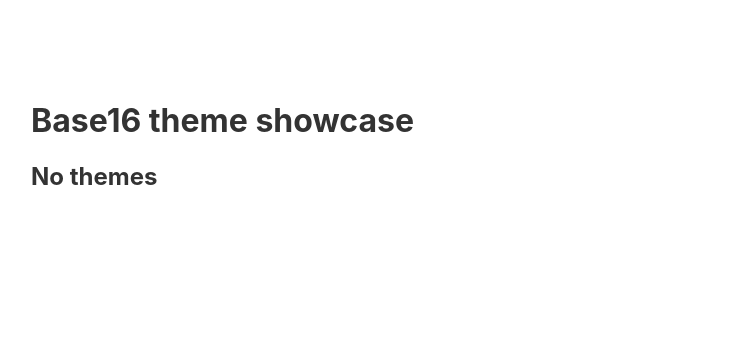
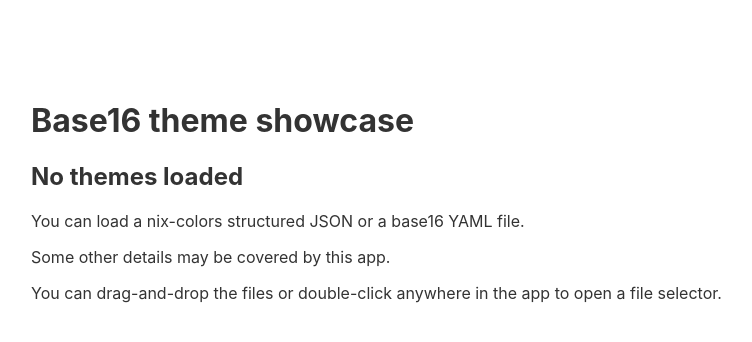
Before and after one commit to lucasew/base16-showcase, a Svelte app: page / in a window 1280 px wide. Shown: the top 342 px of the page, without its empty margins (105-857 px from the left). Built offline with nearby package versions, Linux system fonts and the light colour scheme.

Commit message:
more text when no theme is loaded
Signed-off-by: lucasew <lucas59356@gmail.com>

```diff
--- a/src/App.svelte
+++ b/src/App.svelte
@@ -48,7 +48,10 @@
 		<ThemeCard theme={theme} />
 	{/each}
 {:else}
-	<h2>No themes</h2>
+	<h2>No themes loaded</h2>
+	<p>You can load a nix-colors structured JSON or a base16 YAML file.</p>
+	<p>Some other details may be covered by this app.</p>
+	<p>You can drag-and-drop the files or double-click anywhere in the app to open a file selector.</p>
 {/if}
 <input type="file" id="data-input"/>
 
```
